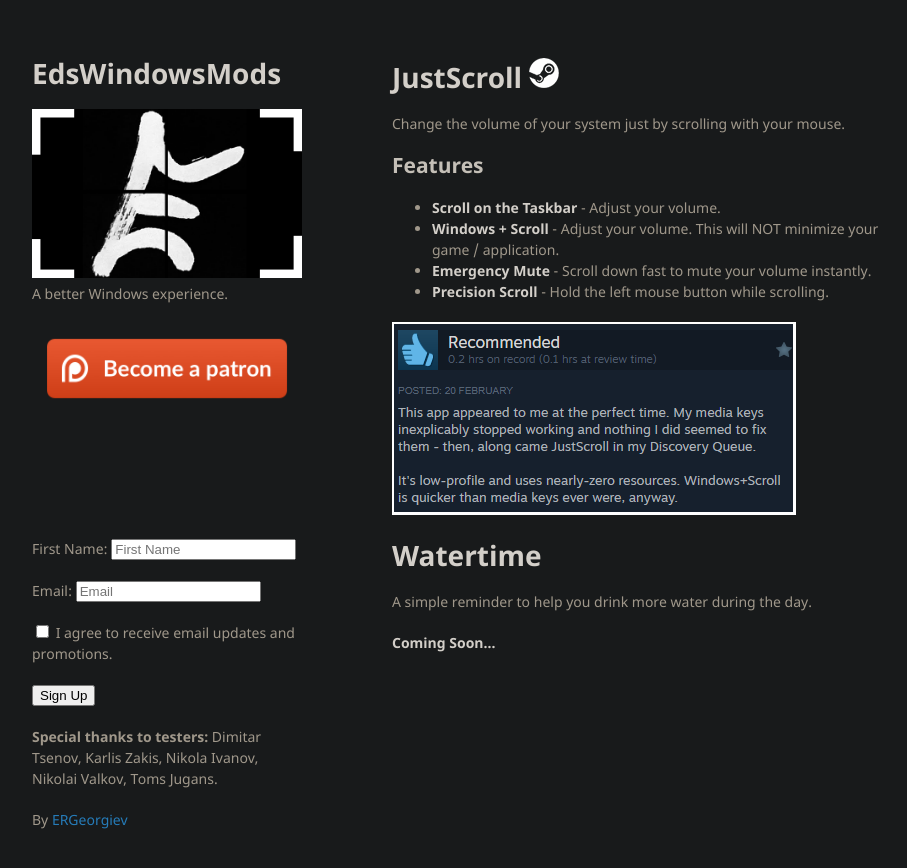
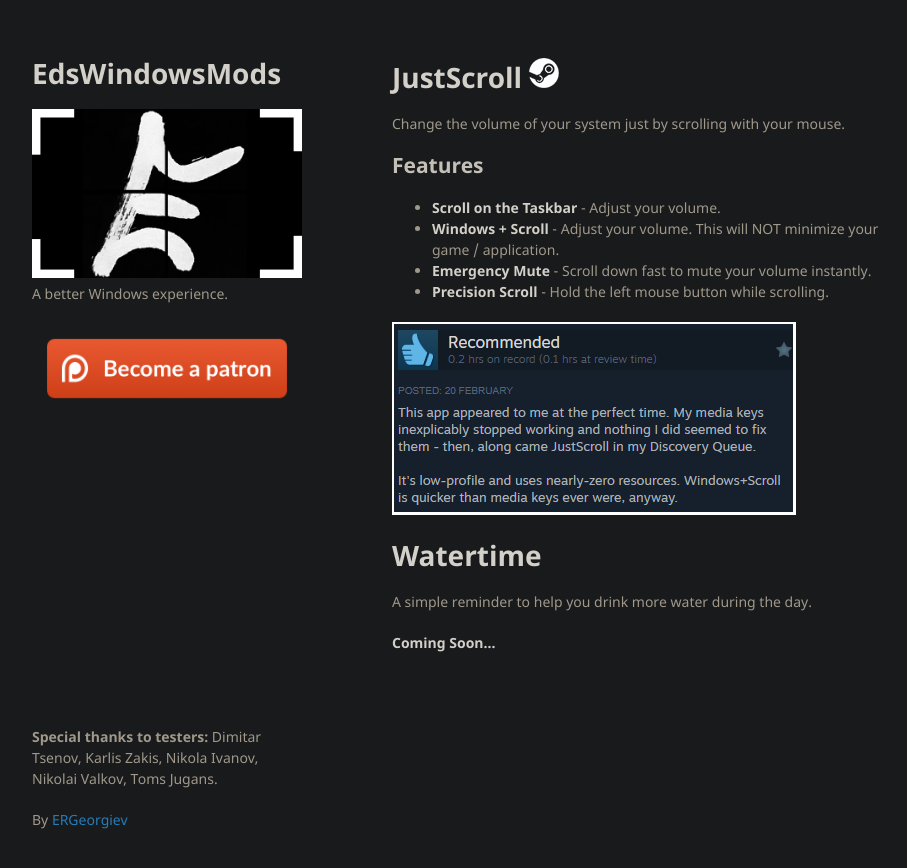
Before and after one commit to ERGeorgiev/ergeorgiev.github.io, a Jekyll site: the page built from eds-windows-mods.md, in a window 1280 px wide. Shown: the top 868 px of the page, without its empty margins (178-1085 px from the left). Built offline with Jekyll 4.4.1, drawn with Linux system fonts in a browser that asks for light colours; our own code applies the rules of GitHub Pages for plain Markdown files.

Commit message:
Removed mailing list signup

```diff
--- a/_layouts/eds-windows-mods.html
+++ b/_layouts/eds-windows-mods.html
@@ -28,16 +28,6 @@
 
       </section>
       <footer>
-		<form method="post" action="https://sendfox.com/form/36kk2j/m5ly68" class="sendfox-form" id="m5ly68" data-async="true" data-recaptcha="true">
-		<p><label for="sendfox_form_name">First Name: </label><input type="text" id="sendfox_form_name" placeholder="First Name" name="first_name" required /></p>
-		<p><label for="sendfox_form_email">Email: </label><input type="email" id="sendfox_form_email" placeholder="Email" name="email" required /></p>
-		<p><label><input type="checkbox" name="gdpr" value="1" required /> I agree to receive email updates and promotions.</label></p>
-		<!-- no botz please -->
-		<div style="position: absolute; left: -5000px;" aria-hidden="true"><input type="text" name="a_password" tabindex="-1" value="" autocomplete="off" /></div>
-		<p><button type="submit">Sign Up</button></p>
-		</form>
-		<script src="https://sendfox.com/js/form.js"></script>
-
         <p><b>Special thanks to testers:</b> Dimitar Tsenov, Karlis Zakis, Nikola Ivanov, Nikolai Valkov, Toms Jugans.</p>
         <p>By <a href="./">ERGeorgiev</a></p>
       </footer>
```
